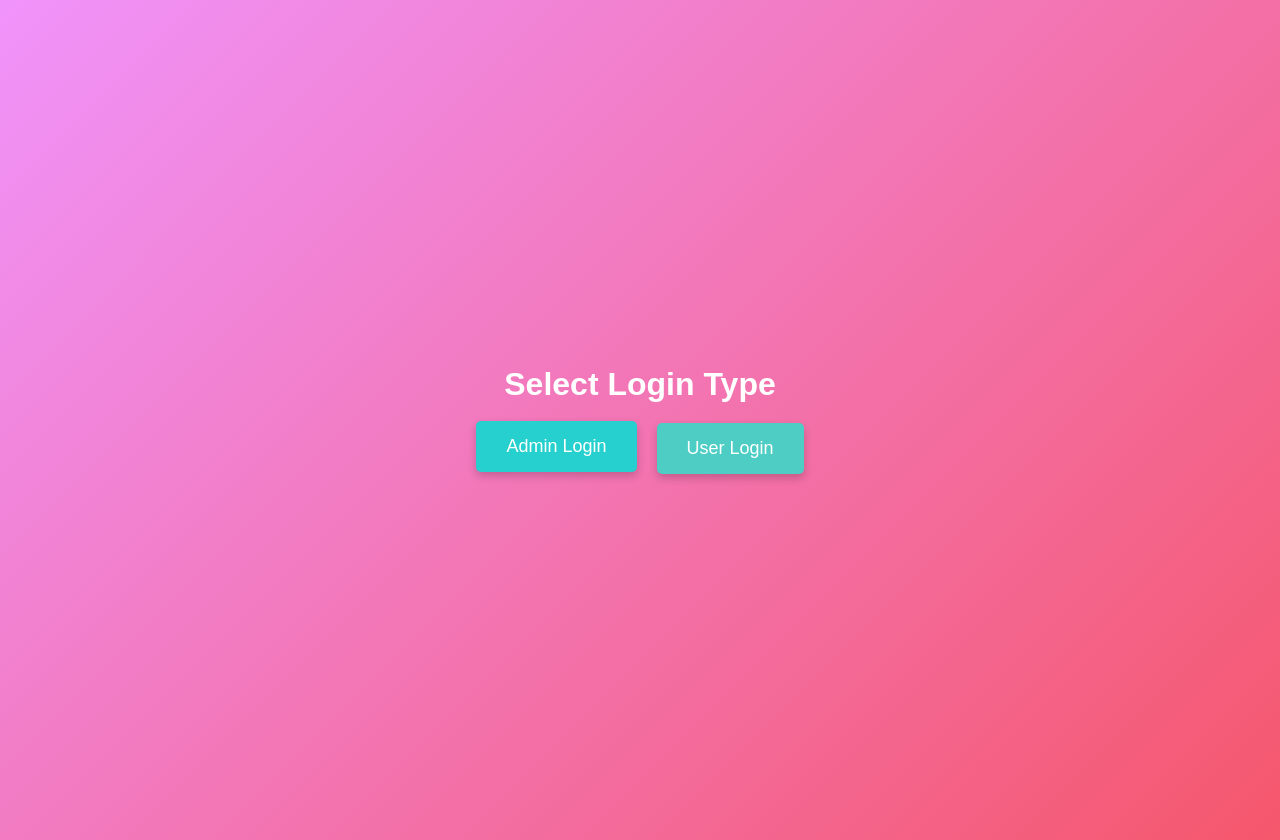
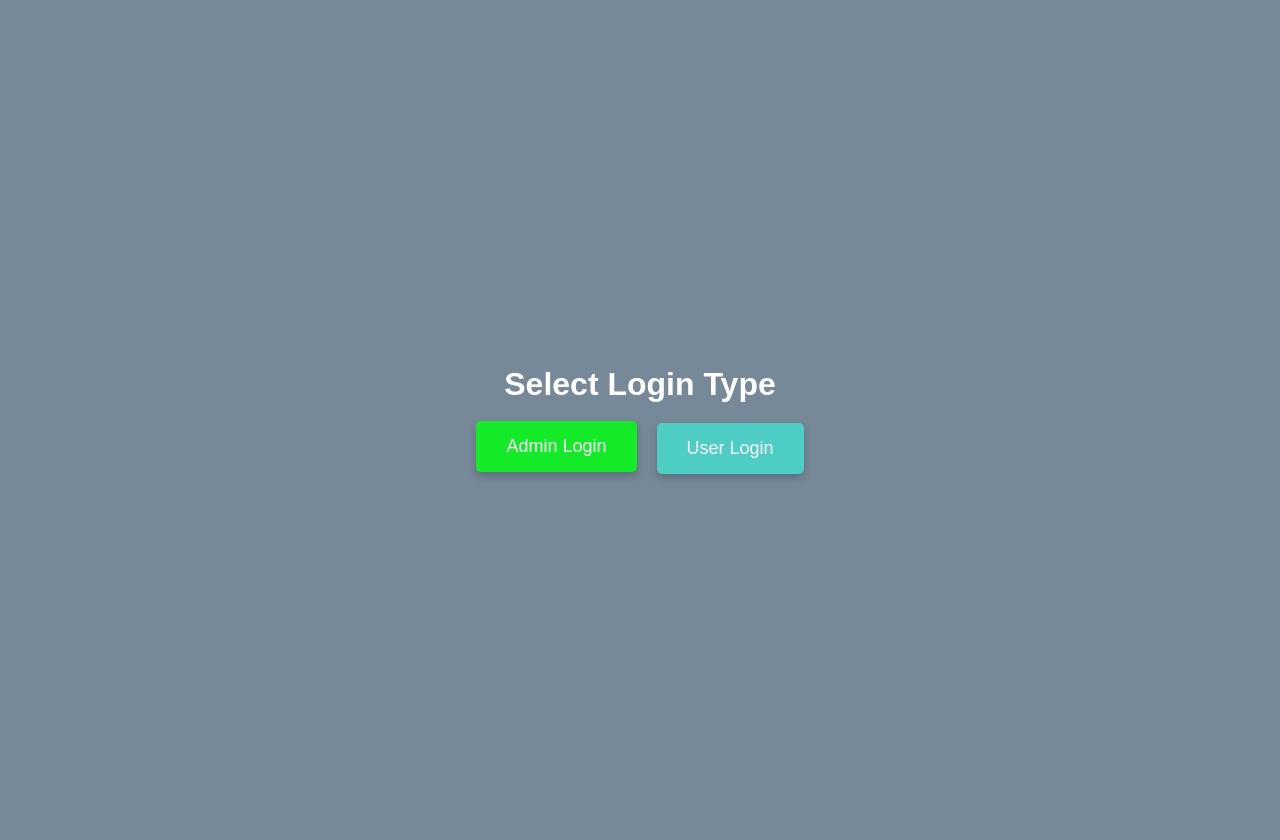
Before and after one commit to durgaprasad-potabathula/Employee-Management-System, a React (Vite) app: page /login in a window 1280 px wide. In both pictures the pointer is over the button "Admin Login". Built offline with nearby package versions, Linux system fonts and the light colour scheme.

Commit message:
Update background styles in Login.module.css

```diff
--- a/src/components/styles/Login.module.css
+++ b/src/components/styles/Login.module.css
@@ -4,7 +4,8 @@
   align-items: center;
   justify-content: center;
   min-height: 100vh;
-  background: linear-gradient(135deg, #f093fb 0%, #f5576c 100%);
+  /* background: linear-gradient(135deg, #c40cd8 0%, #f5576c 100%); */
+  background-color: lightslategray;
   color: white;
   font-family: 'Arial', sans-serif;
   padding: 20px;
@@ -29,7 +30,7 @@
 }
 
 .btn:hover {
-  background: #26d0ce;
+  background: #13eb29;
   transform: translateY(-2px);
 }
 
```
